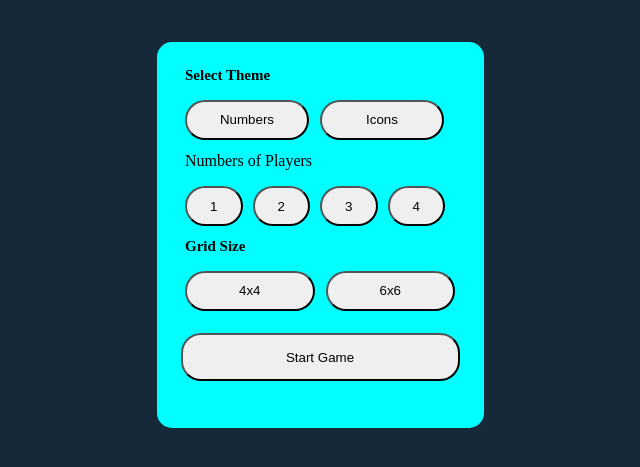
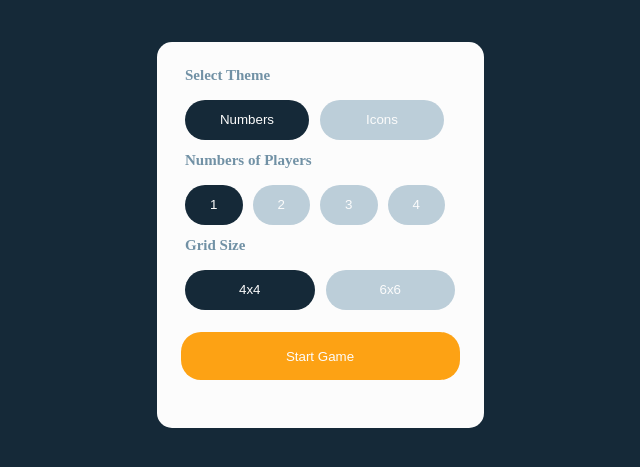
Before and after one commit to adzeisetutsi/memory-game, a plain HTML site: page index.html in a window 1280 px wide. Shown: the part 123-590 px from the top of the page, without its empty margins (320-960 px from the left). Drawn offline with Linux system fonts and the light colour scheme.

Commit message:
final touches on the start-game interface

```diff
--- a/index.html
+++ b/index.html
@@ -15,7 +15,7 @@
           <p class="select-theme">Select Theme</p>
           <div id="theme-buttons">
             <button class="theme-btn-1">Numbers</button>
-            <button class="theme-btn-1">Icons</button>
+            <button class="theme-btn-2">Icons</button>
           </div>
         </div>
         <div id="number-selection">
--- a/style.css
+++ b/style.css
@@ -12,7 +12,7 @@ body {
 #options {
   width: 327px;
   height: 386px;
-  background-color: aqua;
+  background-color: #fcfcfc;
   margin-left: auto;
   margin-right: auto;
   margin-top: 45px;
@@ -26,10 +26,14 @@ body {
   margin-left: auto;
   margin-right: auto;
 }
+.select-theme {
+  color: #7191a5;
+}
 #theme-buttons button {
   width: 134px;
   height: 40px;
   border-radius: 20px;
+  border: none;
 }
 #theme-buttons {
   display: flex;
@@ -38,6 +42,13 @@ body {
 }
 .theme-btn-1 {
   margin-right: 11px;
+  background-color: #152938;
+  color: #fcfcfc;
+}
+.theme-btn-2 {
+  margin-right: 11px;
+  background-color: #bcced9;
+  color: #fcfcfc;
 }
 #number-selection {
   position: relative;
@@ -56,11 +67,24 @@ body {
   width: 62px;
   height: 40px;
   border-radius: 20px;
+  border: none;
+}
+.numbers-of-players {
+  color: #7191a5;
 }
 .number-btn-1,
 .number-btn-2,
 .number-btn-3 {
   margin-right: 10px;
+}
+.number-btn-1 {
+  background-color: #152938;
+  color: #fcfcfc;
+}
+.number-btn-2,
+.number-btn-3 {
+  background-color: #bcced9;
+  color: #fcfcfc;
 }
 #grid-size-selection {
   position: relative;
@@ -69,6 +93,9 @@ body {
   height: 70px;
   margin-left: auto;
   margin-right: auto;
+}
+.grid-size {
+  color: #7191a5;
 }
 #grid-buttons {
   display: flex;
@@ -79,9 +106,16 @@ body {
   width: 134px;
   height: 40px;
   border-radius: 20px;
+  border: none;
 }
 .grid-btn-1 {
   margin-right: 11px;
+  background-color: #152938;
+  color: #fcfcfc;
+}
+.grid-btn-2 {
+  background-color: #bcced9;
+  color: #fcfcfc;
 }
 #start-game {
   position: relative;
@@ -96,9 +130,12 @@ body {
   width: 279px;
   height: 48px;
   border-radius: 20px;
+  background-color: #fda214;
+  color: #fcfcfc;
+  border: none;
 }
 .select-theme,
-.number-of-players,
+.numbers-of-players,
 .grid-size {
   font-weight: 700;
   font-size: 15px;
```
